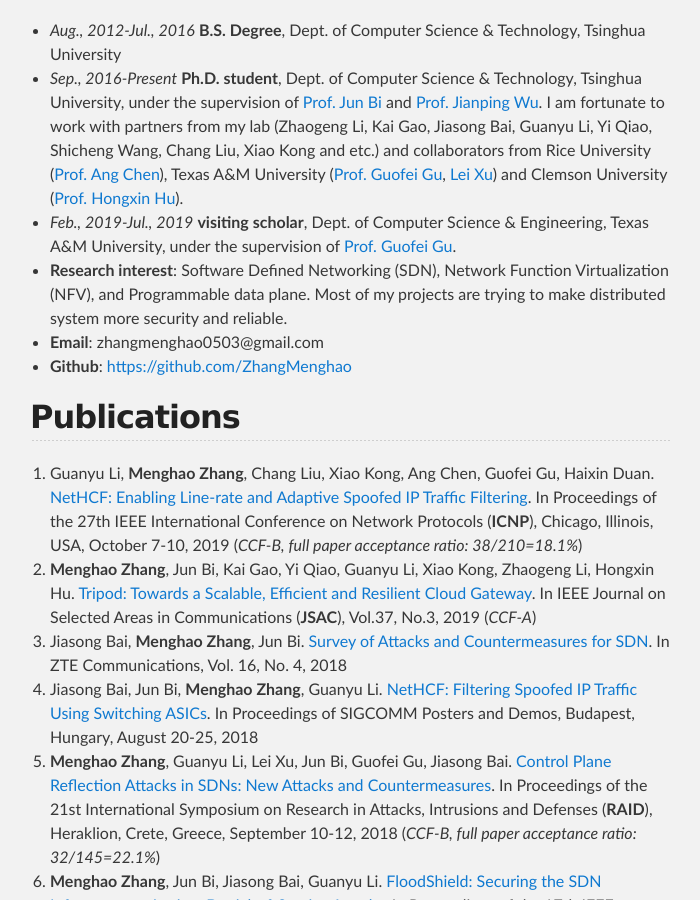
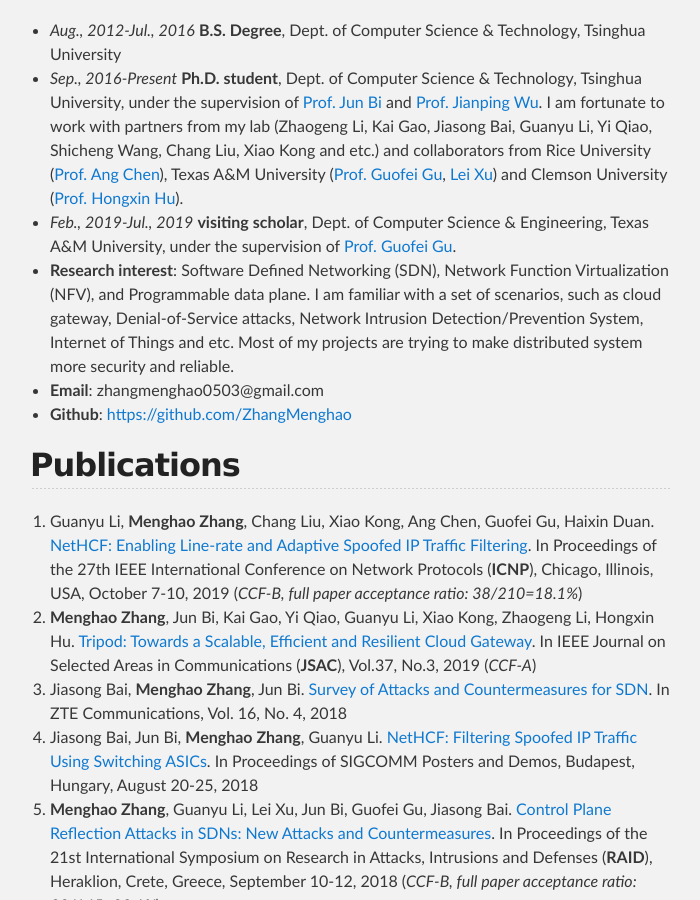
Before and after one commit to zhangmenghao/zhangmenghao.github.io, a Jekyll site: the page built from index.md, in a window 1280 px wide and 900 px high, scrolled down 346 px. Shown: the whole window, without its empty margins (290-990 px from the left). Built offline with Jekyll 4.4.1, drawn with Linux system fonts in a browser that asks for light colours.

Commit message:
Add interest

```diff
--- a/index.md
+++ b/index.md
@@ -10,7 +10,7 @@
 * *Aug., 2012-Jul., 2016*  **B.S. Degree**, Dept. of Computer Science & Technology, Tsinghua University
 * *Sep., 2016-Present*  **Ph.D. student**, Dept. of Computer Science & Technology, Tsinghua University, under the supervision of [Prof. Jun Bi](http://netarchlab.tsinghua.edu.cn/~junbi/) and [Prof. Jianping Wu](http://www.cs.tsinghua.edu.cn/publish/csen/4623/2010/20101224194435414856631/20101224194435414856631_.html). I am fortunate to work with partners from my lab (Zhaogeng Li, Kai Gao, Jiasong Bai, Guanyu Li, Yi Qiao, Shicheng Wang, Chang Liu, Xiao Kong and etc.) and collaborators from Rice University ([Prof. Ang Chen](https://www.cs.rice.edu/~angchen/)), Texas A&M University ([Prof. Guofei Gu](http://faculty.cs.tamu.edu/guofei/), [Lei Xu](http://students.cse.tamu.edu/xray2012/)) and Clemson University ([Prof. Hongxin Hu](https://people.cs.clemson.edu/~hongxih/)).
 * *Feb., 2019-Jul., 2019*  **visiting scholar**, Dept. of Computer Science & Engineering, Texas A&M University, under the supervision of [Prof. Guofei Gu](http://faculty.cs.tamu.edu/guofei/).
-* **Research interest**: Software Defined Networking (SDN), Network Function Virtualization (NFV), and Programmable data plane. Most of my projects are trying to make distributed system more security and reliable.
+* **Research interest**: Software Defined Networking (SDN), Network Function Virtualization (NFV), and Programmable data plane. I am familiar with a set of scenarios, such as cloud gateway, Denial-of-Service attacks, Network Intrusion Detection/Prevention System, Internet of Things and etc. Most of my projects are trying to make distributed system more security and reliable.
 * **Email**: zhangmenghao0503@gmail.com
 * **Github**: [https://github.com/ZhangMenghao](https://github.com/ZhangMenghao)
 
```
